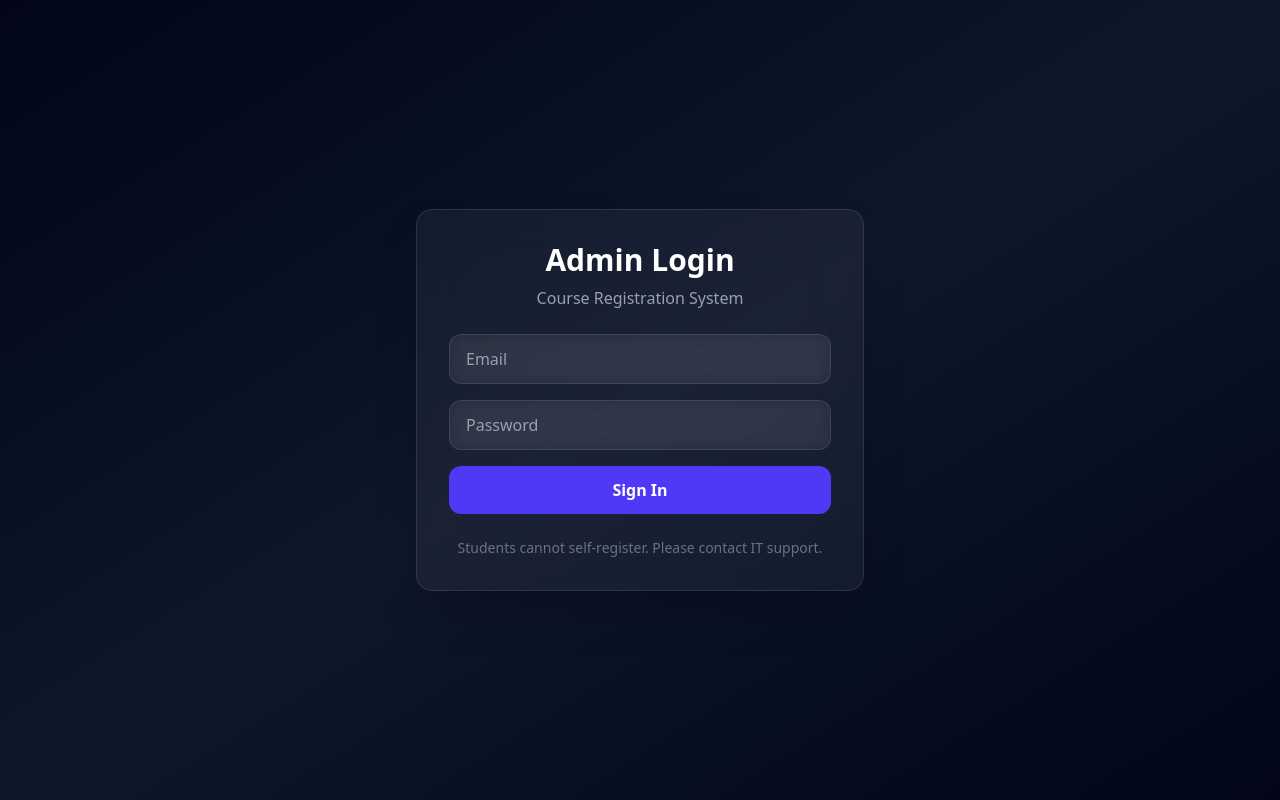
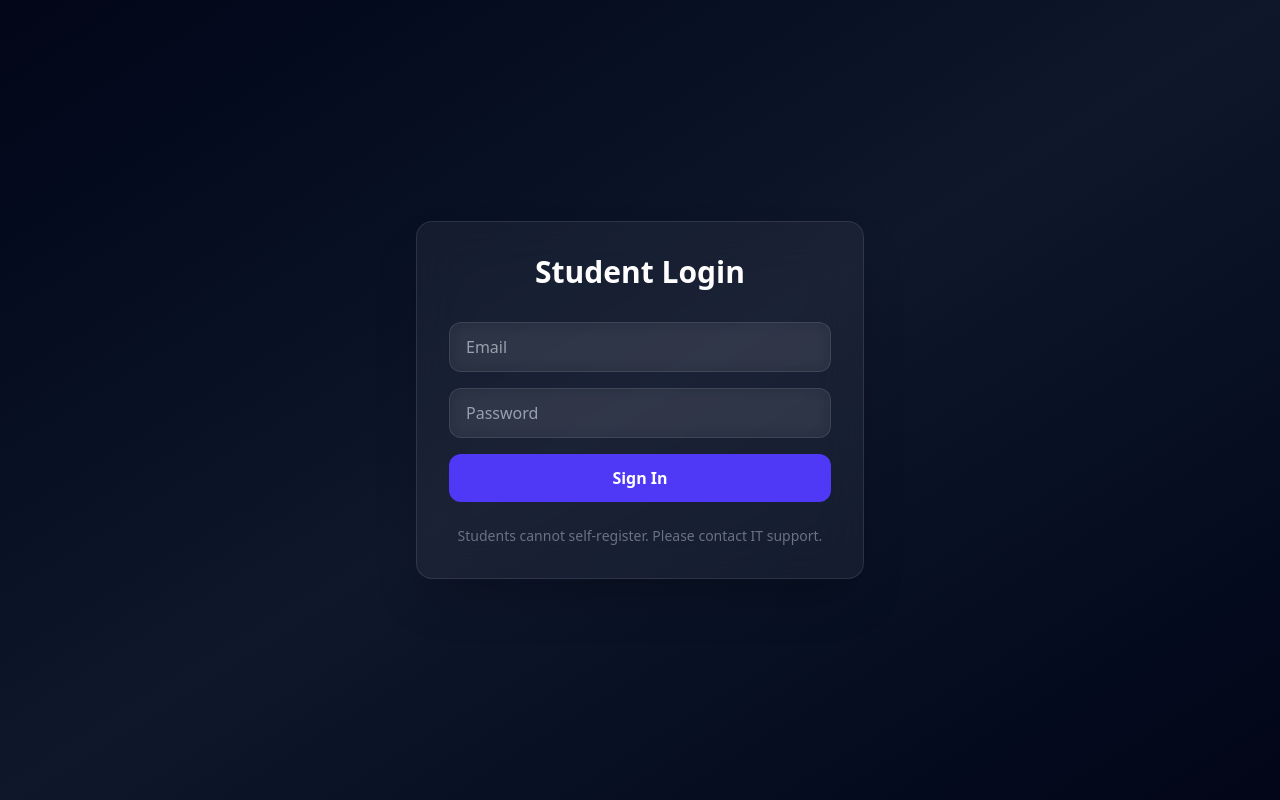
Before and after one commit to alanyongy/student-enrollment-system, a React (Vite) app: page / in a window 1280 px wide. Built offline with nearby package versions, Linux system fonts and the light colour scheme.

Commit message:
Created seperate paths for student and admin

```diff
--- /dev/null
+++ b/src/pages/AdminDashboard.jsx
@@ -0,0 +1,7 @@
+export default function AdminDashboard() {
+  return (
+    <div className="min-h-screen flex items-center justify-center bg-slate-950 text-white">
+      <h1 className="text-4xl font-bold">Welcome to Admin Dashboard</h1>
+    </div>
+  );
+}
--- a/src/pages/Login.jsx
+++ b/src/pages/AdminLogin.jsx
@@ -5,7 +5,7 @@ import { motion } from "framer-motion";
 import Input from "../components/Input";
 import Button from "../components/Button";
 
-export default function Login() {
+export default function AdminLogin() {
   const navigate = useNavigate();
 
   const [email, setEmail] = useState("");
@@ -20,7 +20,7 @@ export default function Login() {
 
     setTimeout(() => {
       if (email === "admin@example.com" && password === "admin123") {
-        navigate("/dashboard");
+        navigate("/admin-dashboard");
       } else {
         setError(
           "Invalid credentials. If you don't have an account, contact IT support.",
--- a/src/pages/Dashboard.jsx
+++ b/src/pages/StudentDashboard.jsx
@@ -1,7 +1,7 @@
-export default function Dashboard() {
+export default function StudentDashboard() {
   return (
     <div className="min-h-screen flex items-center justify-center bg-slate-950 text-white">
-      <h1 className="text-4xl font-bold">Welcome to Admin Dashboard</h1>
+      <h1 className="text-4xl font-bold">Welcome to Student Dashboard</h1>
     </div>
   );
 }
--- /dev/null
+++ b/src/pages/StudentLogin.jsx
@@ -0,0 +1,87 @@
+import { useState } from "react";
+import { useNavigate } from "react-router-dom";
+import { motion } from "framer-motion";
+
+import Input from "../components/Input";
+import Button from "../components/Button";
+
+export default function StudentLogin() {
+  const navigate = useNavigate();
+
+  const [email, setEmail] = useState("");
+  const [password, setPassword] = useState("");
+  const [error, setError] = useState("");
+  const [loading, setLoading] = useState(false);
+
+  const handleLogin = (e) => {
+    e.preventDefault();
+    setLoading(true);
+    setError("");
+
+    setTimeout(() => {
+      if (email === "student@example.com" && password === "student123") {
+        navigate("/student-dashboard");
+      } else {
+        setError(
+          "Invalid credentials. If you don't have an account, contact IT support.",
+        );
+      }
+      setLoading(false);
+    }, 1000);
+  };
+
+  return (
+    <div className="min-h-screen flex items-center justify-center bg-gradient-to-br from-slate-950 via-slate-900 to-slate-950">
+      <motion.div
+        initial={{ opacity: 0, y: 40 }}
+        animate={{ opacity: 1, y: 0 }}
+        transition={{ duration: 0.6 }}
+        className="
+          w-full max-w-md
+          p-8 rounded-2xl
+          bg-white/5 backdrop-blur-xl
+          border border-white/10
+          shadow-2xl
+        "
+      >
+        <h2 className="text-3xl font-bold text-white text-center mb-2">
+          Student Login
+        </h2>
+        <br />
+        {error && (
+          <motion.p
+            initial={{ opacity: 0 }}
+            animate={{ opacity: 1 }}
+            className="text-red-400 text-sm mb-4 text-center"
+          >
+            {error}
+          </motion.p>
+        )}
+
+        <form onSubmit={handleLogin} className="space-y-4">
+          <Input
+            type="email"
+            placeholder="Email"
+            value={email}
+            onChange={(e) => setEmail(e.target.value)}
+          />
+
+          <Input
+            type="password"
+            placeholder="Password"
+            value={password}
+            onChange={(e) => setPassword(e.target.value)}
+          />
+
+          <Button type="submit" loading={loading}>
+            Sign In
+          </Button>
+        </form>
+
+        <p className="mt-6 text-center text-gray-500 text-sm">
+          Students cannot self-register. Please contact IT support.
+        </p>
+      </motion.div>
+    </div>
+  );
+}
--- a/src/routes/AppRoutes.jsx
+++ b/src/routes/AppRoutes.jsx
@@ -1,13 +1,16 @@
 import { Routes, Route } from "react-router-dom";
-import Login from "../pages/Login";
-import Dashboard from "../pages/Dashboard";
+import AdminLogin from "../pages/AdminLogin";
+import StudentLogin from "../pages/StudentLogin";
+import AdminDashboard from "../pages/AdminDashboard";
+import StudentDashboard from "../pages/StudentDashboard";
 
 export default function AppRoutes() {
   return (
     <Routes>
-      <Route path="/login" element={<Login />} />
-      <Route path="/dashboard" element={<Dashboard />} />
-      <Route path="*" element={<Login />} /> {/* fallback */}
+      <Route path="/admin-login" element={<AdminLogin />} />
+      <Route path="/admin-dashboard" element={<AdminDashboard />} />
+      <Route path="/student-dashboard" element={<StudentDashboard />} />
+      <Route path="*" element={<StudentLogin />} />
     </Routes>
   );
 }
```
